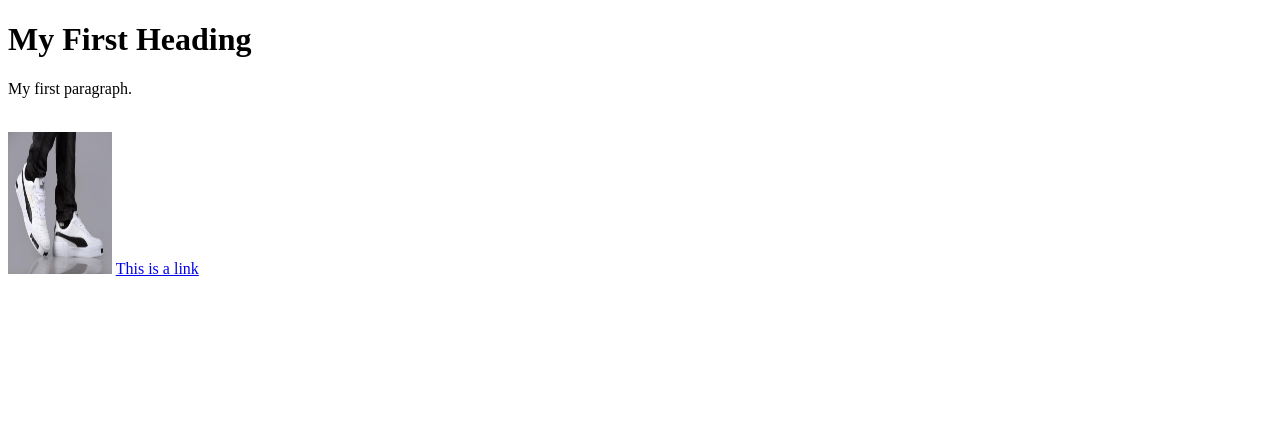
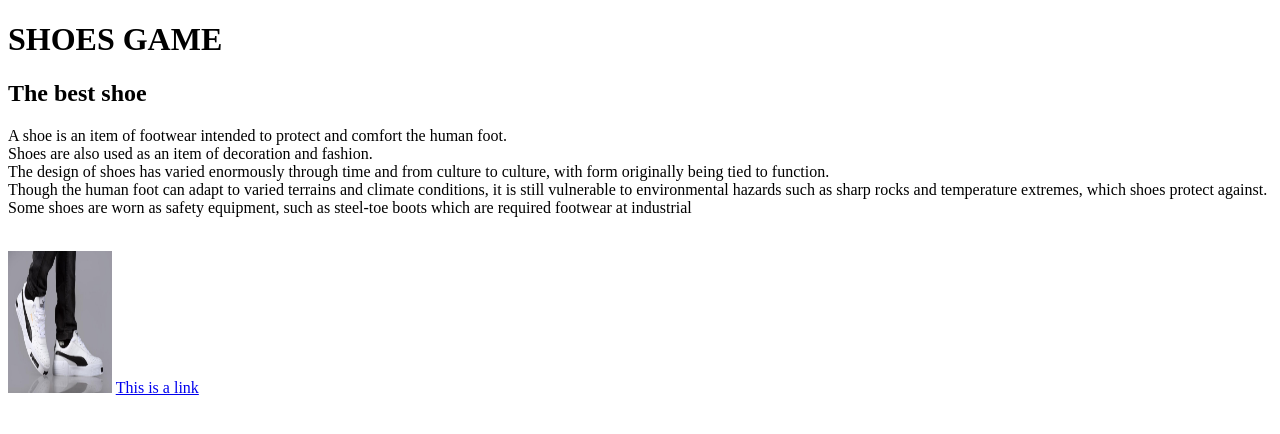
Before and after one commit to Vera25-O/tutorial-1, a plain HTML site: page index.html in a window 1280 px wide. Drawn offline with Linux system fonts and the light colour scheme.

Commit message:
added image and paragraph text

```diff
--- a/index.html
+++ b/index.html
@@ -5,8 +5,13 @@
 </head>
 <body> <!--defines the document's body, and is a container for all the visible contents, such as headings, paragraphs, images, hyperlinks, tables, lists, etc.-->
 
-<h1>My First Heading</h1>
-<p>My first paragraph.</p> <br>
+<h1>SHOES GAME</h1>
+<h2>The best shoe</h2>
+<p>A shoe is an item of footwear intended to protect and comfort the human foot. <br>
+    Shoes are also used as an item of decoration and fashion. <br>
+    The design of shoes has varied enormously through time and from culture to culture, with form originally being tied to function.<br>
+    Though the human foot can adapt to varied terrains and climate conditions, it is still vulnerable to environmental hazards such as sharp rocks and temperature extremes, which shoes protect against. <br>
+    Some shoes are worn as safety equipment, such as steel-toe boots which are required footwear at industrial </p> <br>
 <img src=" images/boyshoe.jpeg" alt="shoe image" width="104" height="142">
 <a href="#">This is a link</a>
 
```
